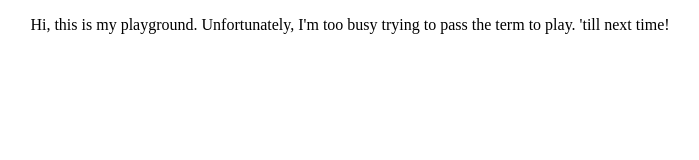
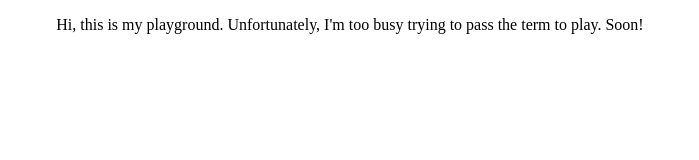
Before and after one commit to mylestan/mylestan.com, a plain HTML site: page index.html in a window 1280 px wide. Shown: the whole page, without its empty margins (290-989 px from the left). Drawn offline with Linux system fonts and the light colour scheme.

Commit message:
Changed readme and basic text

```diff
--- a/index.html
+++ b/index.html
@@ -5,6 +5,6 @@
       <TITLE>Myles Tan</TITLE>
    </HEAD>
    <BODY>
-      <P style="text-align: center;">Hi, this is my playground. Unfortunately, I'm too busy trying to pass the term to play. 'till next time!</p>
+      <P style="text-align: center;">Hi, this is my playground. Unfortunately, I'm too busy trying to pass the term to play. Soon!</p>
    </BODY>
 </HTML>
```
Also changed, not shown: 1 other file.
